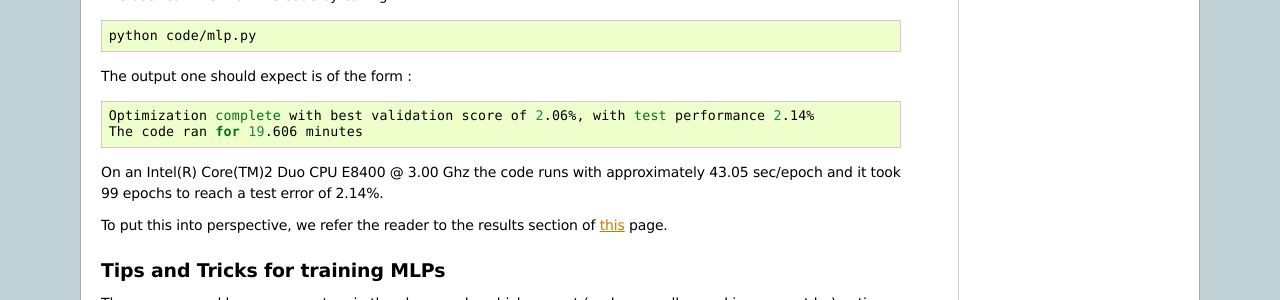
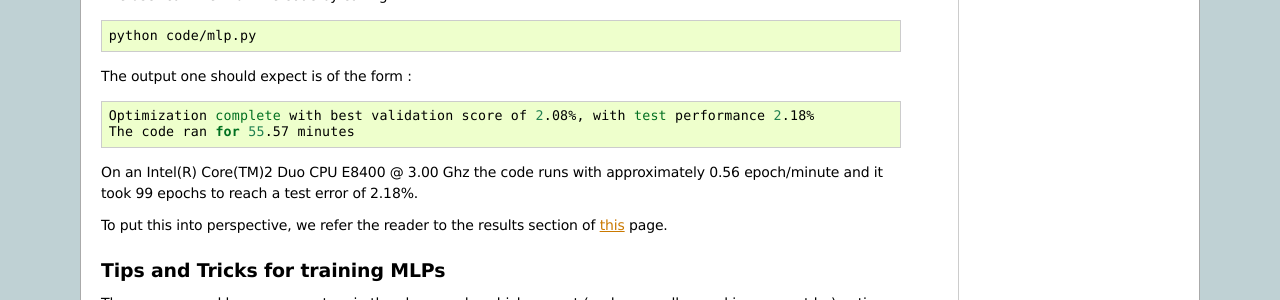
Before and after one commit to lisa-lab/DeepLearningTutorials, a Sphinx documentation site: the page built from doc/mlp.txt, in a window 1280 px wide and 900 px high, scrolled down 3023 px. Shown: the part 152-452 px from the top of the window. Built offline with Sphinx 7.4.7, drawn with Linux system fonts in a browser that asks for light colours; formulas are drawn with MathJax 3; pages that are not in the unit, such as notebooks, are missing from menus.

Commit message:
bug in duration of the mlp test (?)

```diff
--- a/doc/mlp.txt
+++ b/doc/mlp.txt
@@ -238,12 +238,12 @@ The output one should expect is of the form :
 
 .. code-block:: bash
 
-  Optimization complete with best validation score of 2.06%, with test performance 2.14%
-  The code ran for 19.606 minutes
+  Optimization complete with best validation score of 2.08%, with test performance 2.18%
+  The code ran for 55.57 minutes
 
 On an Intel(R) Core(TM)2 Duo CPU E8400 @ 3.00 Ghz  the code runs with
-approximately 43.05 sec/epoch and it took 99 epochs to reach a test
-error of 2.14%.
+approximately 0.56 epoch/minute and it took 99 epochs to reach a test
+error of 2.18%.
 
 To put this into perspective, we refer the reader to the results section of `this
 <http://yann.lecun.com/exdb/mnist>`_  page.
```
